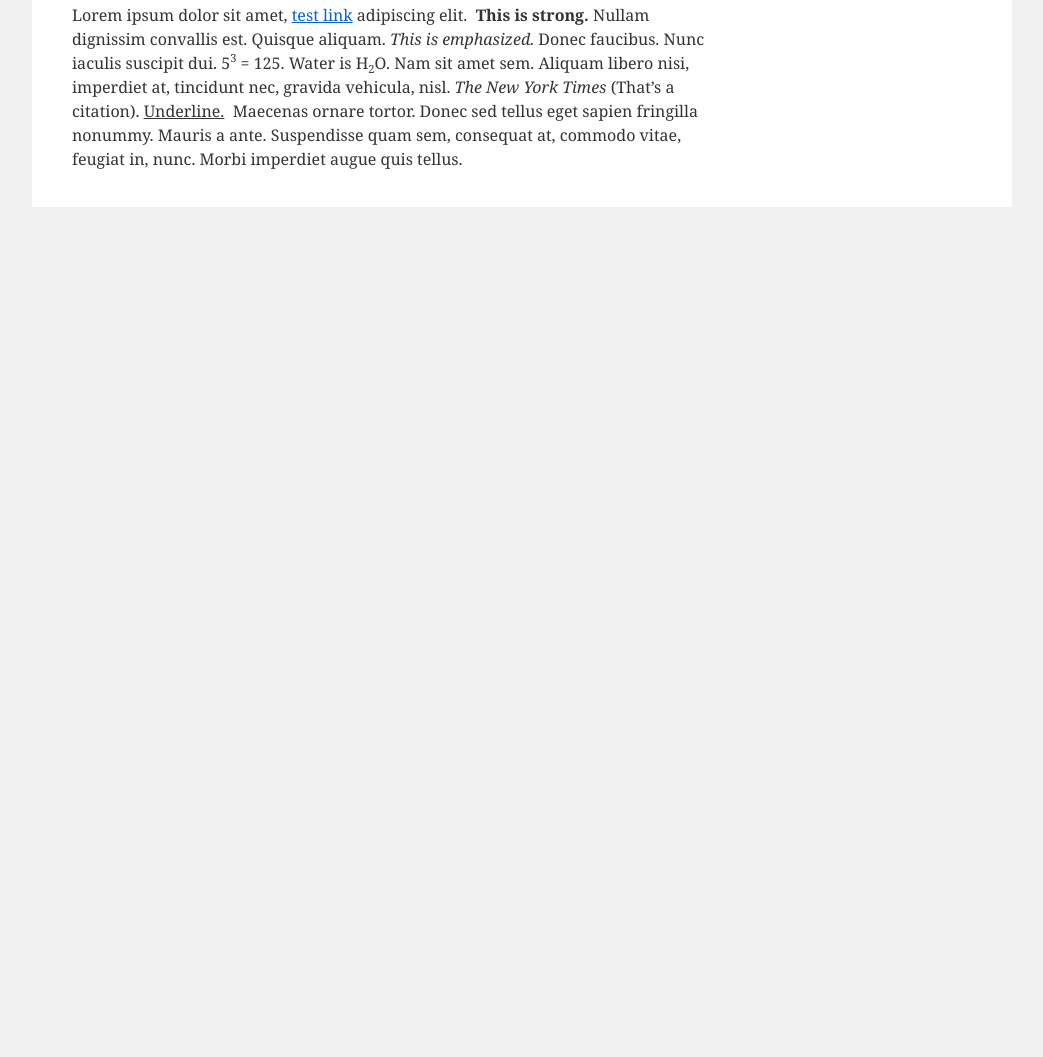
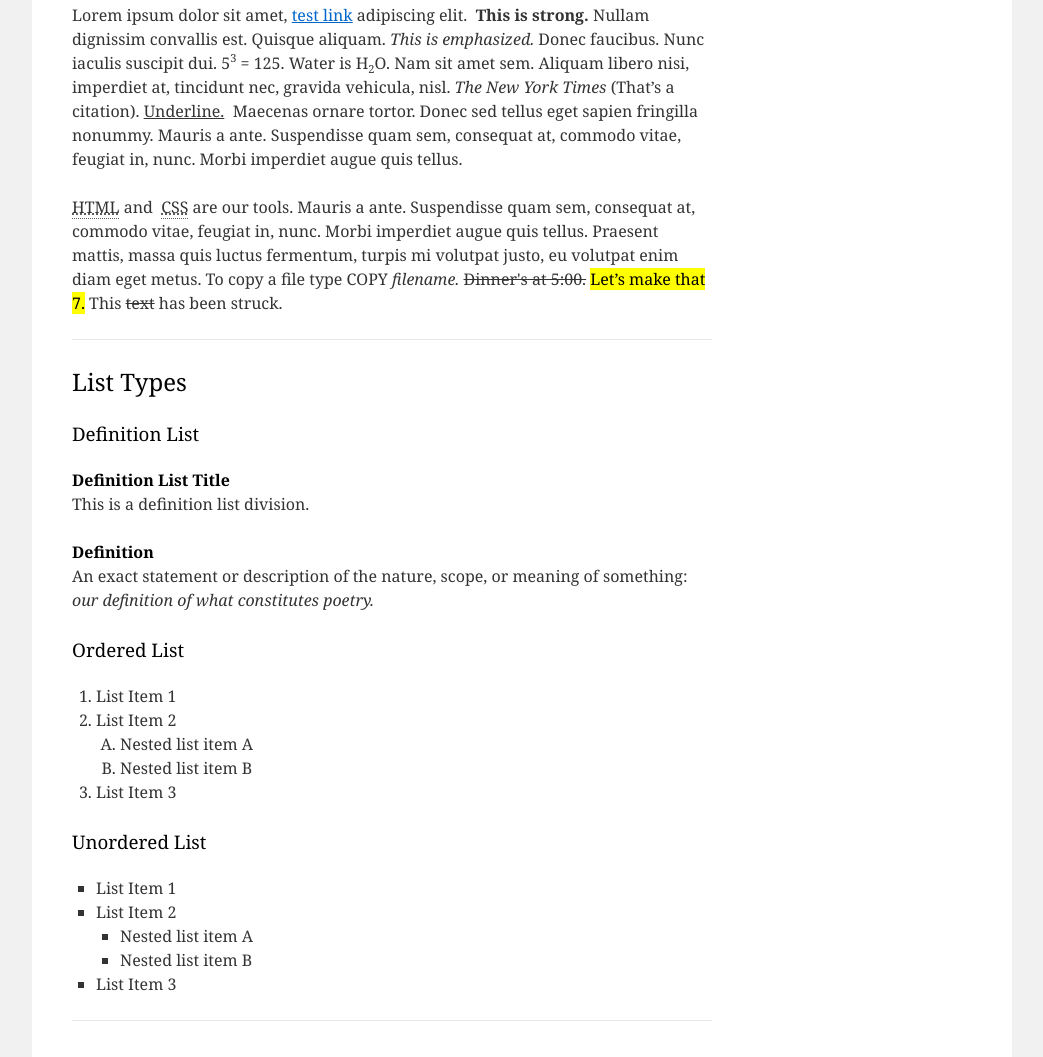
Before and after one commit to MVolodya/HW-3, a plain HTML site: page index.html in a window 1280 px wide. Shown: the part 471-1528 px from the top of the page, without its empty margins (118-1161 px from the left). Before the commit the page ends 800 px from the top, so only its background shows below. Drawn offline with Linux system fonts and the light colour scheme.

Commit message:
Continuation section num 3 & added section list types to index.html

```diff
--- a/index.html
+++ b/index.html
@@ -34,6 +34,46 @@
                             Mauris a ante. Suspendisse quam sem, consequat at, commodo vitae, feugiat in, nunc.
                             Morbi imperdiet augue quis tellus.
                         </p>
+                        <p>
+                            <abbr title="HyperText Markup Language">HTML</abbr> and
+                            <abbr title="Cascading Style Sheets">CSS</abbr> are our tools. Mauris a ante.
+                            Suspendisse quam sem, consequat at, commodo vitae, feugiat in, nunc.
+                            Morbi imperdiet augue quis tellus. Praesent mattis, massa quis luctus fermentum,
+                            turpis mi volutpat justo, eu volutpat enim diam eget metus.
+                            To copy a file type COPY <em>filename.</em> <s>Dinner's at 5:00.</s>
+                            <mark>Let’s make that 7.</mark> This <s>text</s> has been struck.
+                        </p>
+                        <hr>
+                        <h2>List Types</h2>
+                        <h3>Definition List</h3>
+                        <dl>
+                            <dt><strong>Definition List Title</strong></dt>
+                            <dd>This is a definition list division.</dd>
+                            <dt><strong>Definition</strong></dt>
+                            <dd>An exact statement or description of the nature, scope, or meaning of something:
+                                <em>our definition of what constitutes poetry.</em></dd>
+                        </dl>
+                        <h3>Ordered List</h3>
+                        <ol>
+                            <li>List Item 1</li>
+                            <li>List Item 2</li>
+                            <ol>
+                                <li>Nested list item A</li>
+                                <li>Nested list item B</li>
+                            </ol>
+                            <li>List Item 3</li>
+                        </ol>
+                        <h3>Unordered List</h3>
+                        <ul>
+                            <li>List Item 1</li>
+                            <li>List Item 2</li>
+                            <ul>
+                                <li>Nested list item A</li>
+                                <li>Nested list item B</li>
+                            </ul>
+                            <li>List Item 3</li>
+                        </ul>
+                        <hr>
                     </div>
                 </div>
             </div>
```
